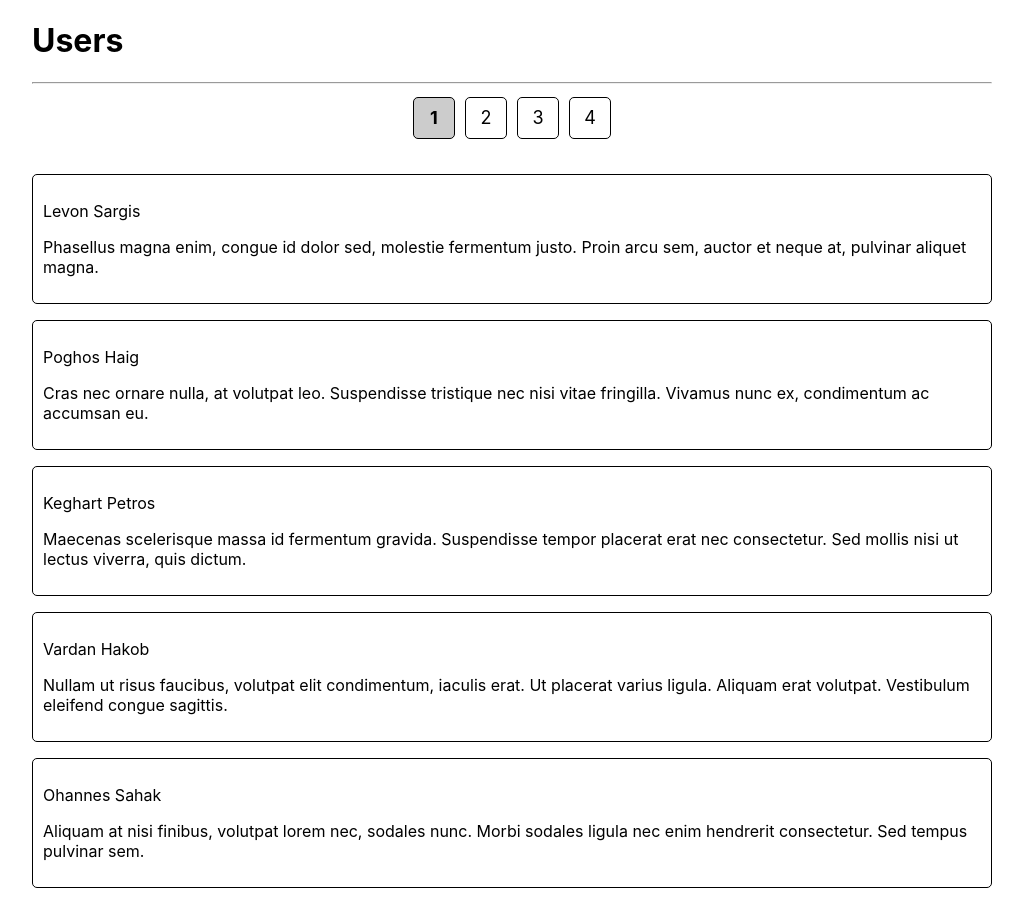
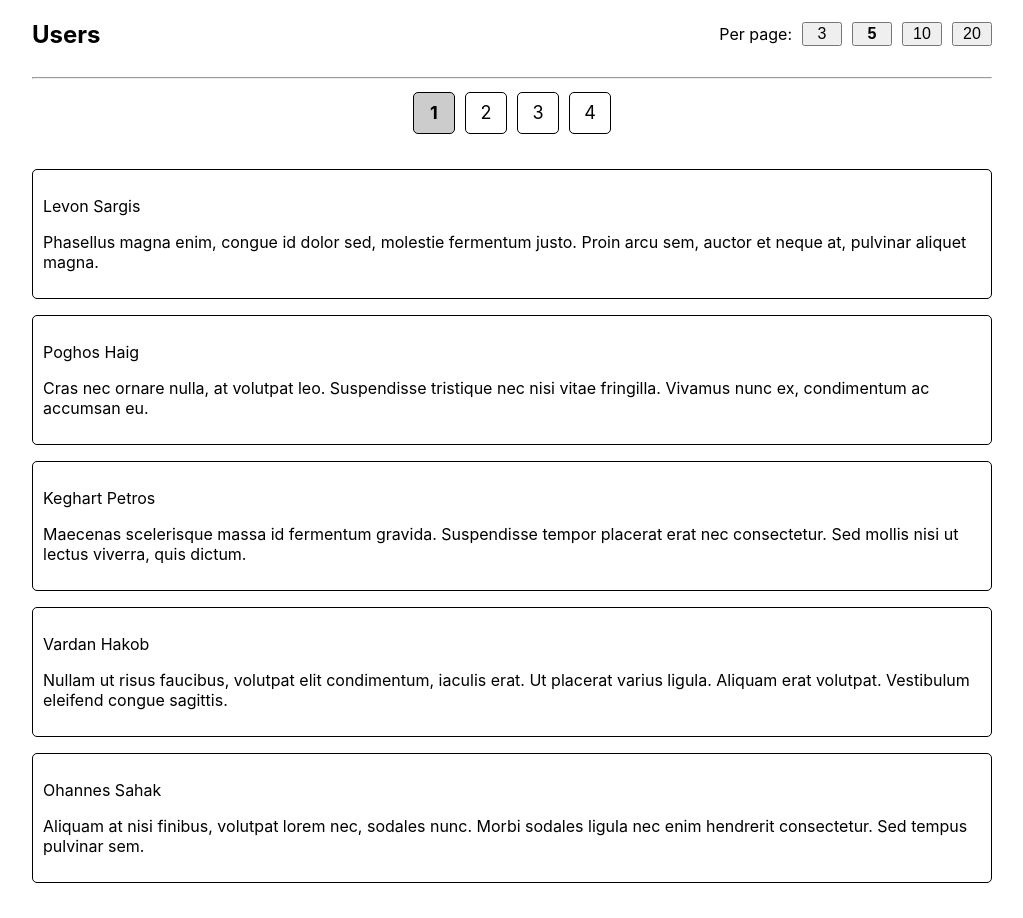
Before and after one commit to quickEscape/yevhenii-kononko-task-pagination-redux, a React (Create React App) app: page / in a window 1280 px wide. Shown: the whole page, without its empty margins (128-1151 px from the left). Built offline with nearby package versions, Linux system fonts and the light colour scheme; data requests are answered from the project's data file.

Commit message:
add PerPage component

```diff
--- a/src/App.js
+++ b/src/App.js
@@ -1,15 +1,21 @@
 import React from 'react';
 import Users from './components/Users';
 import Pagination from './components/Pagination';
+import PerPage from './components/PerPage';
 
 function App() {
 	return (
-		<div className="container">
-			<h1>Users</h1>
-			<hr />
-			<Pagination />
+		<section className="container">
+			<header className="header">
+				<div className="header-top">
+					<h1>Users</h1>
+					<PerPage />
+				</div>
+				<hr />
+				<Pagination />
+			</header>
 			<Users />
-		</div>
+		</section>
 	);
 }
 
--- /dev/null
+++ b/src/components/PerPage.js
@@ -0,0 +1,38 @@
+import React from 'react';
+import { connect } from 'react-redux';
+import { setPageLimitAC as setUsersLimitAC } from '../redux/usersReducer';
+
+const mapStateToProps = state => {
+	return {
+		usersLimit: state.pageLimit
+	};
+};
+
+const mapDispatchToProps = dispatch => {
+	return {
+		setUsersLimit: limit => dispatch(setUsersLimitAC(limit))
+	};
+};
+
+function PerPage(props) {
+	const { usersLimit, setUsersLimit } = props;
+	return (
+		<div className="limit">
+			<span>Per page: </span>
+			{[3, 5, 10, 20].map((limit, i) => {
+				const active = limit === usersLimit ? ' active' : '';
+				return (
+					<button
+						key={i}
+						onClick={() => setUsersLimit(limit)}
+						className={'limit-btn' + active}
+					>
+						{limit}
+					</button>
+				);
+			})}
+		</div>
+	);
+}
+
+export default connect(mapStateToProps, mapDispatchToProps)(PerPage);
--- a/src/index.css
+++ b/src/index.css
@@ -17,6 +17,30 @@ code {
 	width: 100%;
 	margin: auto;
 }
+
+.header-top {
+	display: flex;
+	justify-content: space-between;
+}
+
+.limit {
+	display: flex;
+	justify-content: center;
+	align-items: center;
+}
+
+.limit-btn {
+	cursor: pointer;
+	font-size: 16px;
+	margin-left: 10px;
+	text-align: center;
+	min-width: 40px;
+}
+
+.limit-btn.active {
+	font-weight: 700;
+}
+
 .users {
 	padding: 30px 0;
 }
@@ -35,8 +59,8 @@ code {
 	position: absolute;
 	background-color: rgb(122, 255, 122);
 	top: 20px;
-  left: 50%;
-  transform: translateX(-50%);
+	left: 50%;
+	transform: translateX(-50%);
 }
 
 .pagination {
--- a/src/redux/types.js
+++ b/src/redux/types.js
@@ -1,3 +1,4 @@
 export const SET_USERS = 'SET_USERS';
 export const SET_ACTIVE_USER = 'SET_ACTIVE_USER';
 export const SET_PAGE = 'SET_PAGE';
+export const SET_PAGE_LIMIT = 'SET_PAGE_LIMIT';
--- a/src/redux/usersReducer.js
+++ b/src/redux/usersReducer.js
@@ -1,4 +1,4 @@
-import { SET_USERS, SET_PAGE, SET_ACTIVE_USER } from './types';
+import { SET_USERS, SET_PAGE, SET_PAGE_LIMIT, SET_ACTIVE_USER } from './types';
 
 const handlers = {
 	[SET_ACTIVE_USER]: state => {
@@ -10,6 +10,9 @@ const handlers = {
 		};
 	},
 	[SET_PAGE]: (state, { page }) => ({ ...state, currentPage: page }),
+	[SET_PAGE_LIMIT]: (state, { limit }) => {
+		return { ...state, pageLimit: limit, currentPage: 1 };
+	},
 	[SET_USERS]: (state, { users }) => ({
 		...state,
 		users,
@@ -34,5 +37,6 @@ const reducer = (state = initialState, action) => {
 export const setUsersAC = users => ({ type: SET_USERS, users });
 export const setPageAC = page => ({ type: SET_PAGE, page });
 export const setActiveUserAC = () => ({ type: SET_ACTIVE_USER });
+export const setPageLimitAC = limit => ({ type: SET_PAGE_LIMIT, limit });
 
 export default reducer;
```
